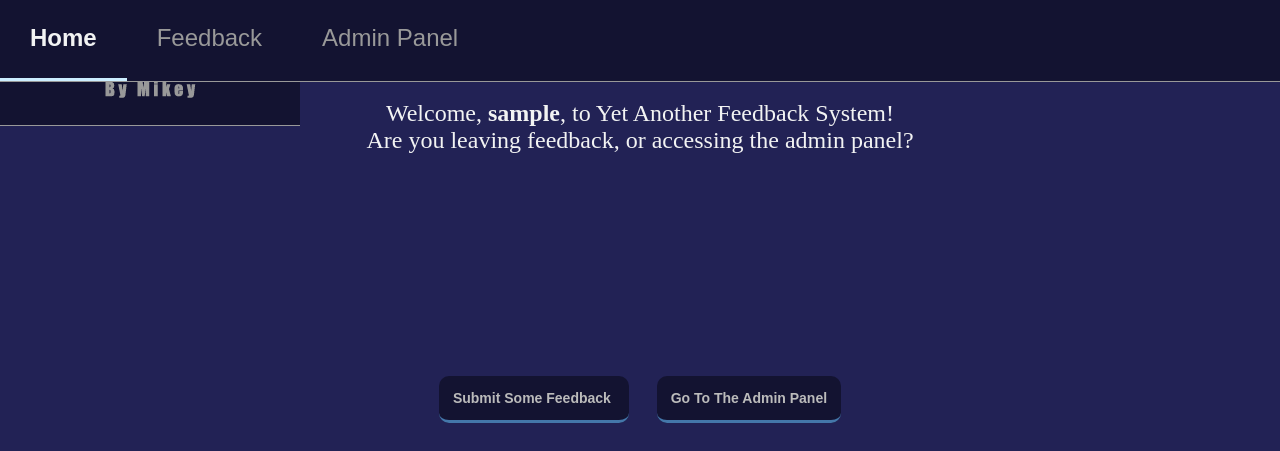
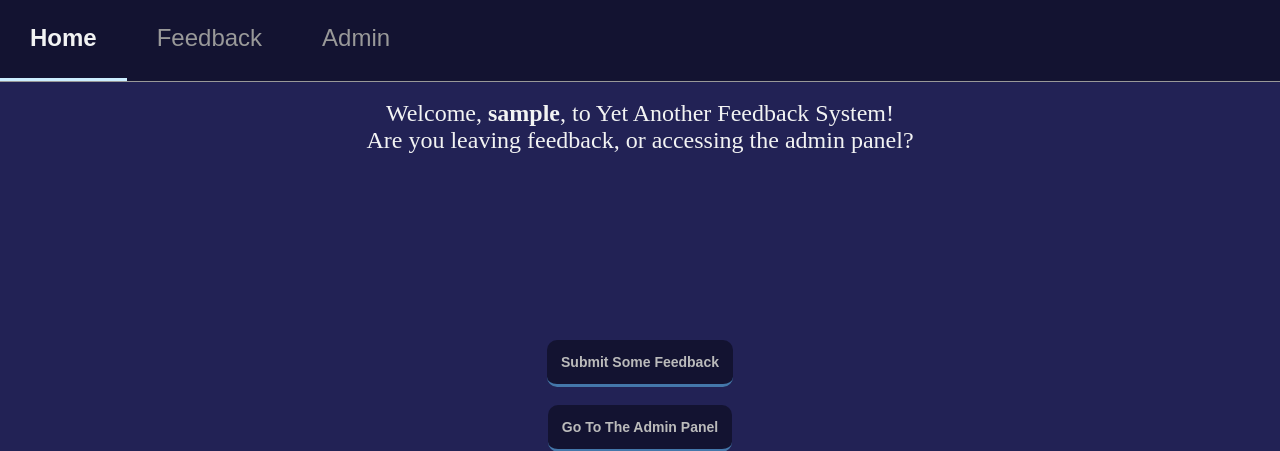
Before and after one commit to MikeyKirin/Discord-Feedback-System, a Flask app: page /home in a window 1280 px wide. Shown: the top 451 px of the page. Run offline with Flask 3, Linux system fonts and the light colour scheme; the visitor is signed in with stand-in values (Sample User, id 1); some libraries are stand-ins or nearby versions.

Commit message:
Update home.html

```diff
--- a/templates/home.html
+++ b/templates/home.html
@@ -1,16 +1,14 @@
 <!DOCTYPE html>
 <html lang="en">
 <head>
-    <meta charset="UTF-8">
-    <meta name="viewport" content="width=device-width, initial-scale=1.0">
+    <meta charset="UTF-8" name="viewport" content="width=device-width, initial-scale=1.0">
     <title>Welcome To YAFS!</title>
     <link rel="stylesheet" href="../static/style.css">
 </head>
-<div class="logo"><img src="../static/yafslogo.png"></div>
 <div class="topnav" id="topnav">
     <a href="{{ url_for('home')}}" class="active">Home</a>
     <a href="{{ url_for('feedback')}}">Feedback</a>
-    <a href="{{ url_for('admin')}}">Admin Panel</a>
+    <a href="{{ url_for('admin')}}">Admin</a>
 </div>
 <body>
     <div class="home-content">
@@ -21,12 +19,14 @@
                     <br>
                     Are you leaving feedback, or accessing the admin panel?
                 </div>
-                    <br>
-                    <br>
                 <div class="home-buttons">
                     <a href="{{ url_for('feedback')}}">
                         Submit Some Feedback
                     </a>
+                    <br>
+                    <br>
+                    <br>
+                    <br>
                     <a href="{{ url_for('admin')}}">
                         Go To The Admin Panel
                     </a>
```
